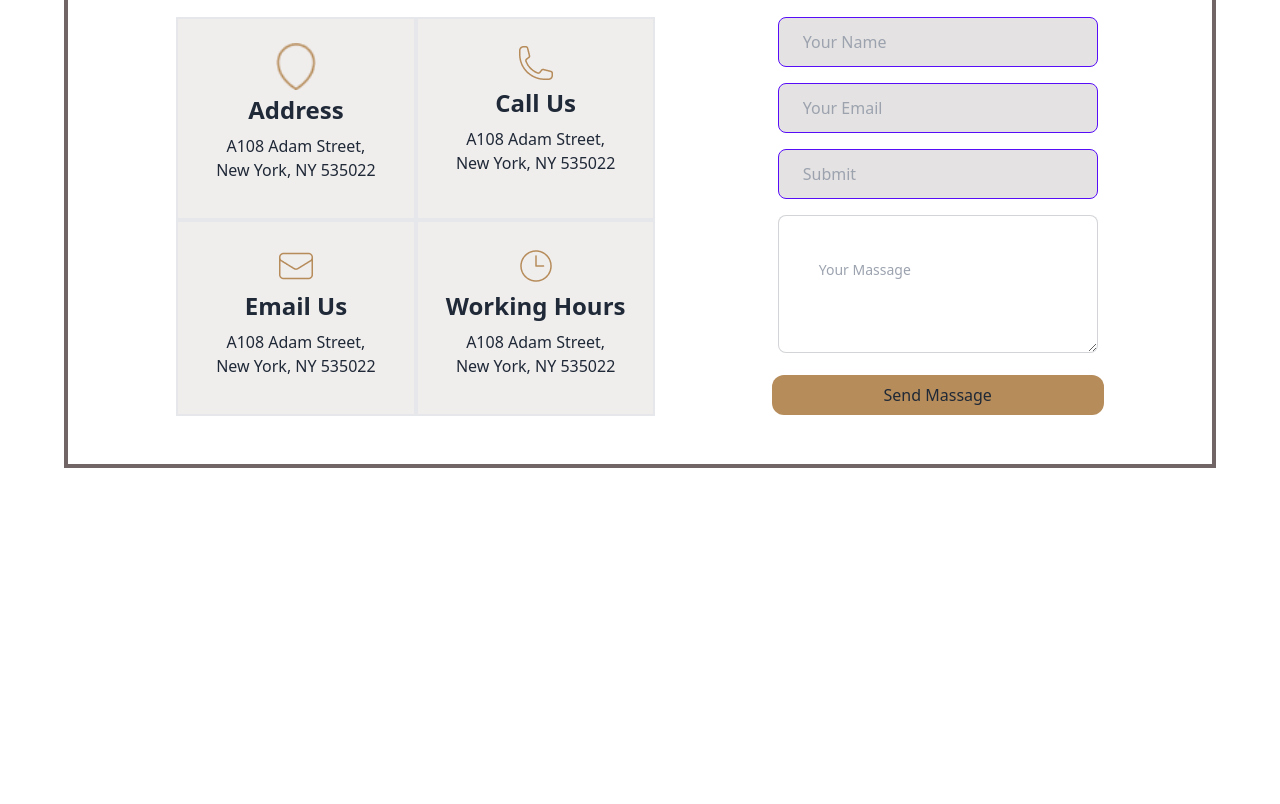
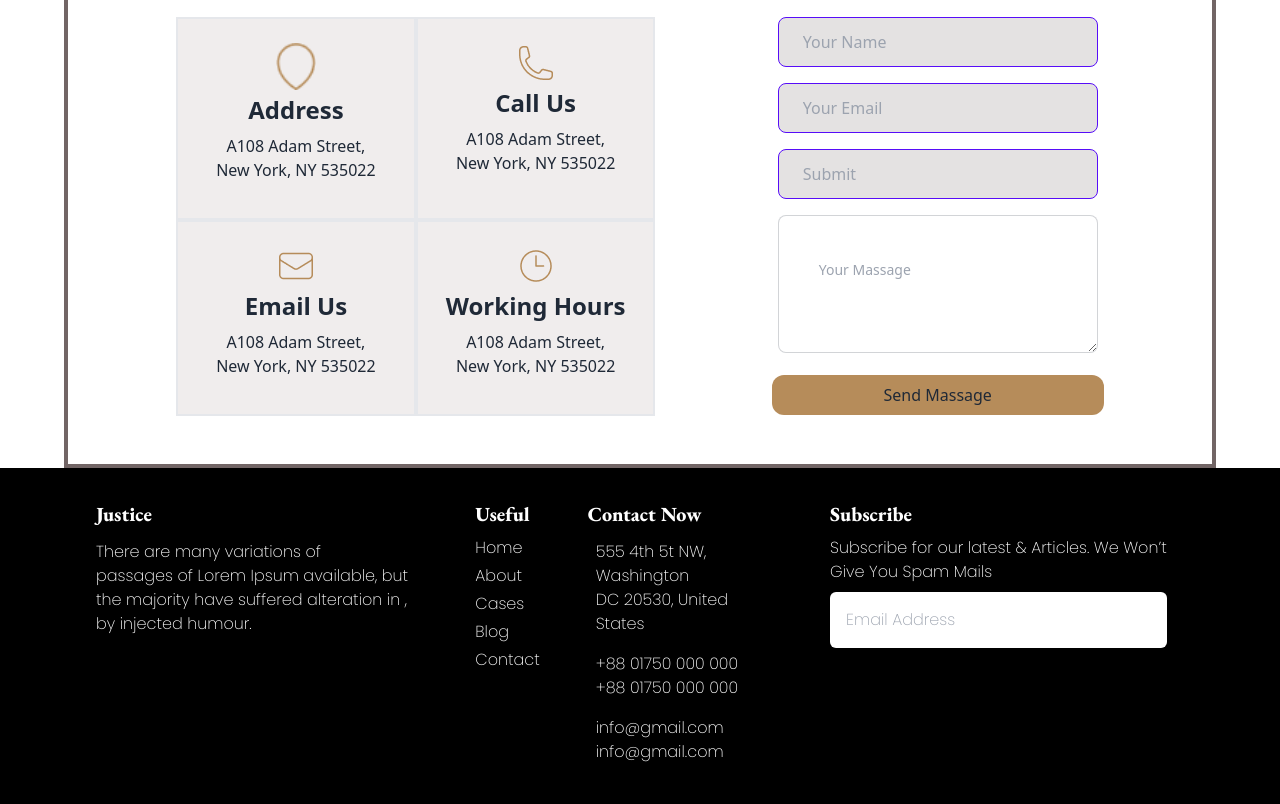
Before and after one commit to A01711575013/Legal-Slolution-Web, a plain HTML site: page index.html in a window 1280 px wide. Shown: the part 3017-3821 px from the top of the page. Before the commit the page ends 3485 px from the top, so only its background shows below. Drawn offline with nearby package versions, Linux system fonts and the light colour scheme.

Commit message:
commit footer

```diff
--- a/index.html
+++ b/index.html
@@ -299,7 +299,8 @@
                                 class="input input-bordered input-primary w-full max-w-xs bg-[#e4e2e2] p-6" />
                         </div>
                         <div>
-                            <textarea class="textarea textarea-bordered w-80 p-10" placeholder="Your Massage"></textarea>
+                            <textarea class="textarea textarea-bordered w-80 p-10"
+                                placeholder="Your Massage"></textarea>
                         </div>
                         <div>
                             <button class="bg-[#B68C5A] py-2 px-28 rounded-xl">Send Massage</button>
@@ -309,6 +310,46 @@
             </div>
         </section>
     </main>
+    <footer class="bg-black text-white font-poppins">
+        <div class="lg:flex max-w-6xl mx-auto p-8 gap-12">
+            <!-- justice -->
+            <div>
+                <div>
+                    <h2 class=" w-1/5 text-xl font-garamond font-bold mb-3">Justice</h2>
+                    <p>There are many variations of <br> passages of Lorem Ipsum available, but<br> the
+                        majority have suffered
+                        alteration in , by injected humour.</p>
+                </div>
+            </div>
+            <!-- Useful Link -->
+            <div class="space-y-1">
+                <h2 class="w-1/5 text-xl font-garamond font-bold mb-2">Useful</h2>
+                <p>Home</p>
+                <p>About</p>
+                <p>Cases</p>
+                <p>Blog</p>
+                <p>Contact</p>
+            </div>
+            <!-- Contact Now -->
+            <div>
+                <h2 class="text-xl font-garamond font-bold mb-1">Contact Now</h2>
+                <p class="p-2">555 4th 5t NW, Washington <br>
+                    DC 20530, United States</p>
+                <p class="p-2">+88 01750 000 000 <br>
+                    +88 01750 000 000</p>
+                <p class="p-2">info@gmail.com
+                    info@gmail.com</p>
+            </div>
+            <!-- Subcribe -->
+            <div>
+                <h2 class="text-xl font-garamond font-bold ">Subscribe</h2>
+                <p class="my-2">Subscribe for our latest & Articles. We Won’t Give You Spam Mails</p>
+                <div>
+                    <input class="p-4 rounded-md" type="email" name="" id="" placeholder="Email Address">
+                </div>
+            </div>
+        </div>
+    </footer>
 </body>
 
 </html>
```
